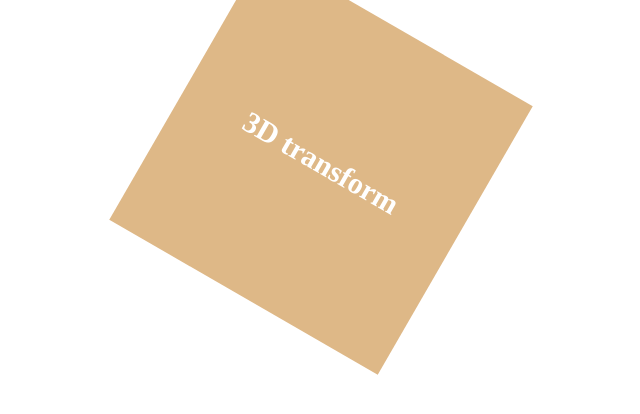
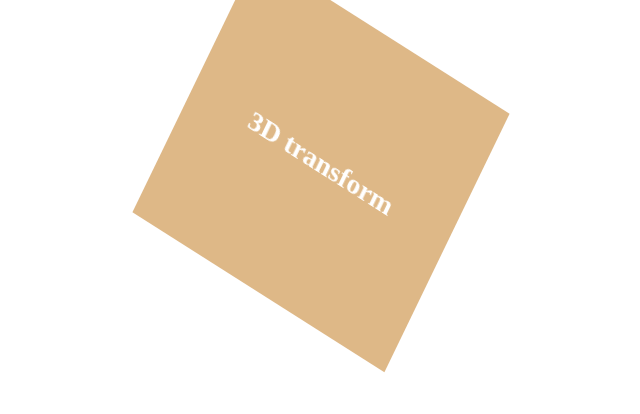
Before and after one commit to OldafTarotus/html-test, a plain HTML site: page 3Dtransform.html in a window 1280 px wide. Shown: the whole page, without its empty margins (319-959 px from the left). Drawn offline with Linux system fonts and the light colour scheme.

Commit message:
3D transform 2

```diff
--- a/css/3Dtransform.css
+++ b/css/3Dtransform.css
@@ -6,7 +6,7 @@
     padding: 5px;
     display: flex;
     justify-content: center;
-    transform: rotate(30deg);
+    transform: rotate3d(5, 6, 8, 40deg );
 }
 
 .child {
```
